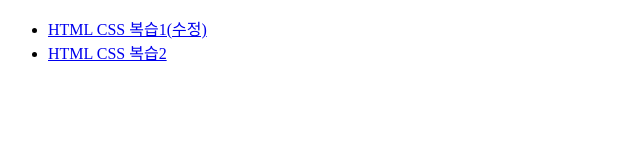
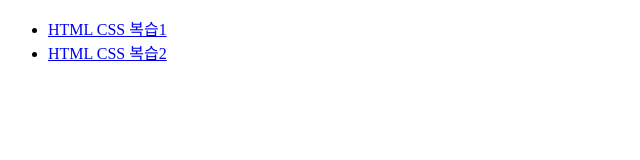
Before and after one commit to GeunW/k6_fe, a plain HTML site: page index.html in a window 1280 px wide. Shown: the full height of the page, 0-640 px from the left. Drawn offline with Linux system fonts and the light colour scheme.

Commit message:
240222test

```diff
--- a/index.html
+++ b/index.html
@@ -10,7 +10,7 @@
         <!-- a태그는 반드시 href속성을 가짐 -->
         <!-- href경로는 반드시 상대경로 -->
         <!-- ./현재 경로, ../상위 경로 -->
-        <li><a href="/01/01.html">HTML CSS 복습1(수정)</a></li>
+        <li><a href="/01/01.html">HTML CSS 복습1</a></li>
         <li><a href="/02/02.html">HTML CSS 복습2</a></li>
 
     </ul>
```
